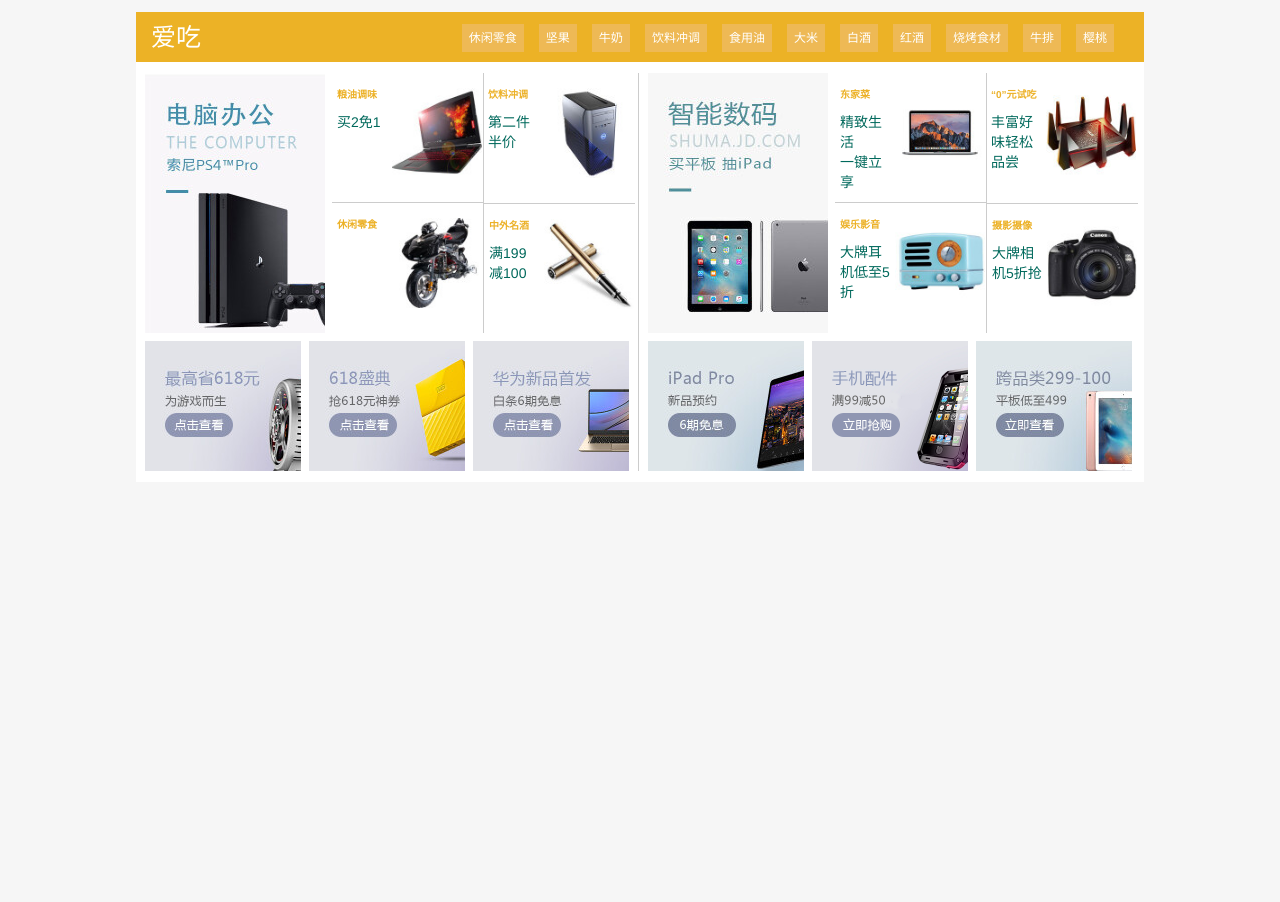
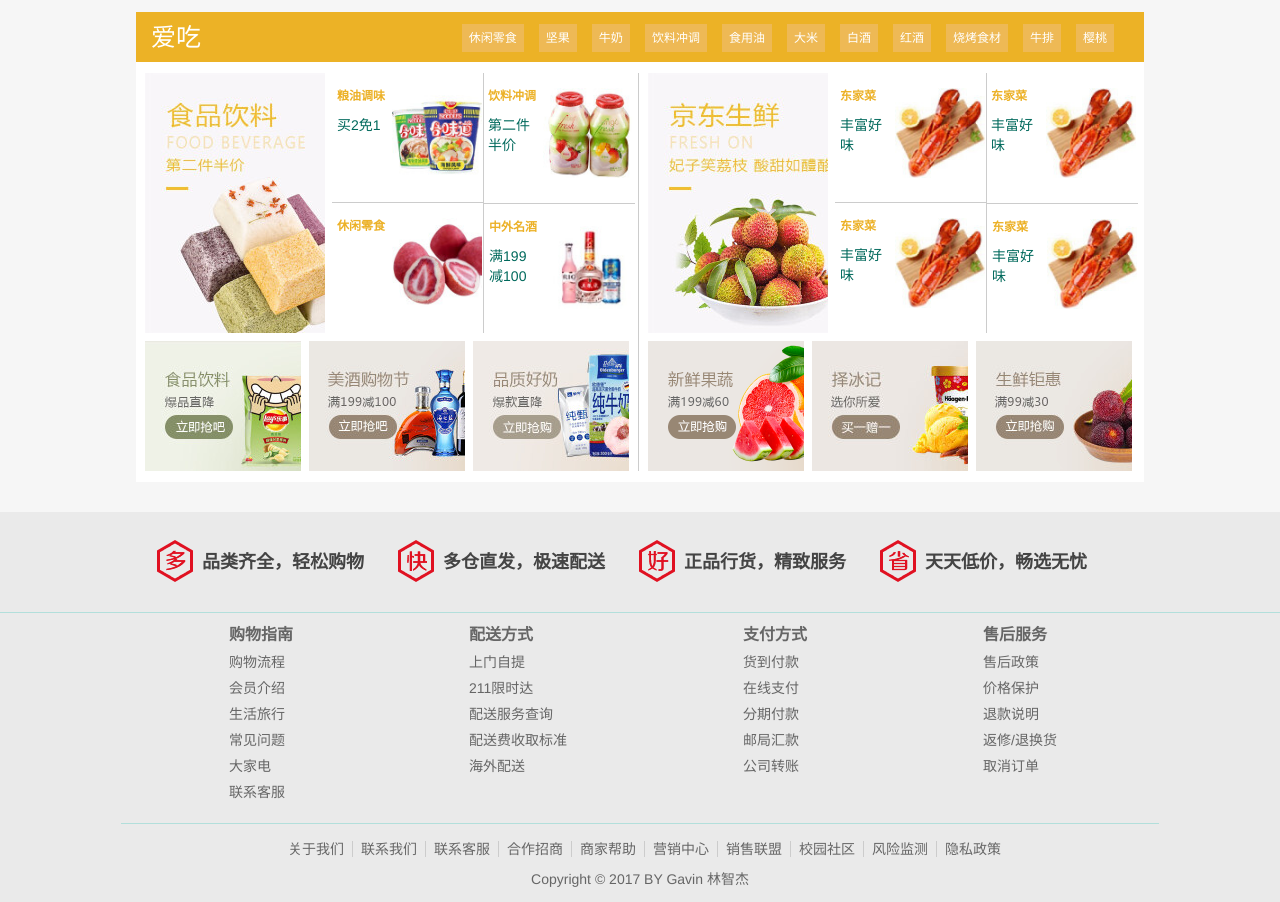
Before and after one commit to PowerDos/Mall, a plain HTML site: page index.html in a window 1280 px wide. Shown: the part 1478-2380 px from the top of the page. Before the commit the page ends 1960 px from the top, so only its background shows below. Drawn offline with Linux system fonts and the light colour scheme.

Commit message:
完成首首页页

```diff
--- a/index.html
+++ b/index.html
@@ -11,7 +11,7 @@
 		body{
 			background: #F6F6F6;
 		}
-		/*头部导航*/
+	/*****************************头部导航开始*****************************/
 		.nav{
 			width: 100%;
 			height: 35px;
@@ -48,6 +48,9 @@
 		.nav-pull-down-action{
 			background-color: #fff;
 		}
+	/*****************************头部导航结束*****************************/
+
+
 		/*字体颜色*/
 		.text-color-red{
 			color: #D9534F;
@@ -61,8 +64,12 @@
 			margin: 0px auto;
 			background: #F6F6F6;
 		}
-
-		/*搜索框*/
+		.servece-type{
+			width: 1038px;
+			margin: 0px auto;
+		}
+
+	/*****************************搜索框开始*****************************/
 		.search{
 			width: 100%;
 			margin: 15px auto;
@@ -81,8 +88,11 @@
 		}
 		.search-keyword{
 			margin: 5px auto;
+			cursor: pointer;
 			color: #999;
 		}
+	/*****************************搜索框结束*****************************/
+
 
 		/*专场导航*/
 		.nav-item{
@@ -149,7 +159,7 @@
 			float: left;
 		}
 
-		/*幻灯片*/
+	/*****************************幻灯片开始*****************************/
 		.slide{
 			width: 790px;
 			height: 340px;
@@ -197,6 +207,8 @@
 		.next{
 			right: 0px;
 		}
+	/*****************************幻灯片结束*****************************/
+
 
 		/*导航图片*/
 		.nav-show-img{
@@ -211,6 +223,7 @@
 		.content{
 			width: 100%;
 		}
+	/*****************************秒杀专栏开始*****************************/
 		/*秒杀专栏*/
 		.seckill{
 			width:100%;
@@ -288,7 +301,6 @@
 			color:#440106;
 		}
 
-		/*秒杀商品*/
 		.seckill-content{
 			width: 100%;
 			height: 280px;
@@ -330,8 +342,10 @@
 			font-size: 25px;
 			font-weight: bold;
 		}
-
-		/*商品专栏*/
+	/*****************************秒杀专栏结束*****************************/
+
+
+	/*****************************商品专栏开始*****************************/
 		.item-class{
 			width: 100%;
 			height: 470px;
@@ -435,10 +449,10 @@
 		}
 		.pt_bi_tit{
 			font-weight: bold;
+			font-size: 12px;
 			color: #4488A7;
 		}
 		.pt_bi_tit-eat{
-			font-size: 10px;
 			color: #ECB127;
 		}
 		.pt_bi_promo{
@@ -454,9 +468,106 @@
 			overflow: hidden;
 			float: left;
 		}
-
-
-		/*浮窗*/
+	/*****************************商品专栏结束*****************************/
+
+	/*****************************底 部 开 始*****************************/
+		.footer{
+			width: 100%;
+			height: 390px;
+			margin-top: 30px;
+			background-color: #EAEAEA;
+		}
+		.icon-row{
+			width: 1000px;
+			height: 64px;
+			margin: 18px auto;
+		}
+		.footer-icon{
+			margin-left: 17px;
+			margin-right: 17px;
+			float: left;
+		}
+		.footer-icon-child{
+			overflow: hidden;
+			position: absolute;
+			width: 36px;
+			height: 42px;
+			background-image: url(./img/ico_service.png);
+			text-indent: -999px;
+		}
+		.footer-icon-child-2{
+			background-position: 0 -43px;
+		}
+		.footer-icon-child-3{
+			background-position: 0 -86px;
+		}
+		.footer-icon-child-4{
+			background-position: 0 -129px;
+		}
+		.footer-icon-text{
+			margin-left: 45px;
+			color: #444444;
+			font-size: 18px;
+			font-weight: bold;
+			line-height: 64px;
+		}
+		.service-intro{
+			width: 100%;
+			border-top: 1px solid #B2DFDB;
+		}
+		.servece-type-info{
+			color: #666666;
+			float: left;
+			margin: 8px 68px;
+		}
+		.servece-type-info ul{
+			list-style: none;
+		}
+		.servece-type-info li{
+			font-size:14px;
+			cursor: pointer;
+			line-height: 26px;
+		}
+		.servece-type-info li:first-child{
+			font-size: 16px;
+			line-height: 28px;
+			font-weight: bold;
+		}
+		.friend-link{
+			width: 1038px;
+			margin: 0px auto;
+			color: #666;
+			border-top: 1px solid #B2DFDB;
+		}
+		.friend-link-item{
+			width: 800px;
+			margin: 0px auto;
+		}
+		.friend-link-item ul{
+			list-style: none;
+		}
+		.friend-link-item li{
+			padding: 5px 0px;
+			float: left;
+		}
+		.link-item{
+			padding: 0px 8px;
+			cursor: pointer;
+			border-right: 1px solid #ccc;
+		}
+		.link-last-item{
+			border:none;
+		}
+		.copyright{
+			width: 100%;
+			color: #666;
+			line-height: 30px;
+			cursor: pointer;
+			text-align: center;
+		}
+	/*****************************底 部 结 束*****************************/
+
+	/*****************************浮 窗 开 始*****************************/
 		/*地理位置*/
 		.city{
 			width: 250px;
@@ -549,22 +660,26 @@
 		.detail-item:hover{
 			color: #D9534F;
 		}
+	/*****************************浮 窗 结 束*****************************/
 	</style>
 </head>
 <body>
+	<!-- 顶部导航条 -->
 	<div class="nav">
 		<ul>
 			<li class="nav-pull-down location"><img src="img/icon_location.png"> 珠海</li>
 			<li><a href="#">手机商城</a></li>
 			<li><a href="#">网站导航</a></li>
-			<li><a href="#">客户服务</a> <span class="glyphicon glyphicon-menu-down"></span></li>
+			<li><a href="#">客户服务</a></span></li>
 			<li><a href="#">企业采购</a></li>
 			<li><a href="#">商城会员</a></li>
 			<li class="nav-pull-down my-shop"><a href="#">我的商城</a> <span class="glyphicon glyphicon-menu-down"></span></li>
 			<li>你好，请登录 <span class="text-color-red">免费注册</span></li>
 		</ul>
 	</div>
+	<!-- 内容主题 -->
 	<div class="container">
+		<!-- 搜索框 -->
 		<div class="search">
 			<div class="search-body">
 				<div class="input-group">
@@ -578,6 +693,7 @@
 			    </div>
 			</div>
 		</div>
+		<!-- 横向导航 -->
 		<div class="nav-item">
 			<ul>
 				<li><a href="#">秒杀</a></li>
@@ -592,6 +708,7 @@
 			</ul>
 		</div>
 		<div class="nav-body">
+			<!-- 侧边导航 -->
 			<div class="nav-side">
 				<ul>
 				    <li><span class="nav-side-item">家用电器</span></li>
@@ -634,6 +751,7 @@
 				</div>
 			</div>
 		</div>
+		<!-- 商品显示区域 -->
 		<div class="content">
 			<!-- 秒杀 -->
 			<div class="seckill">
@@ -705,7 +823,7 @@
 					</div>
 				</div>
 			</div>
-			<!-- 专场 -->
+			<!-- 电脑专场 -->
 			<div class="item-class">
 				<div class="item-class-head">
 					<span class="item-class-title">电脑数码</span>
@@ -834,7 +952,7 @@
 					</div>
 				</div>
 			</div>
-			<!-- 专场2 -->
+			<!-- 爱吃专场 -->
 			<div class="item-class">
 				<div class="item-class-head item-class-eat-head">
 					<span class="item-class-title">爱吃</span>
@@ -856,7 +974,7 @@
 				<div class="item-class-content">
 					<div class="item-content-top">
 						<div class="item-big-img">
-							<img src="img/item-computer-1.jpg" alt="">
+							<img src="img/item-eat-1-1.jpg" alt="">
 						</div>
 						<div class="item-four-img">
 							<div class="item-four-detail">
@@ -865,7 +983,7 @@
 									<p class="pt_bi_promo">买2免1</p>
 								</div>
 								<div class="item-four-detail-img">
-									<img src="img/item-computer-2.jpg" alt="">
+									<img src="img/item-eat-1-2.jpg" alt="">
 								</div>
 							</div>
 							<div class="item-four-detail">
@@ -874,7 +992,7 @@
 									<p class="pt_bi_promo">第二件半价</p>
 								</div>
 								<div class="item-four-detail-img">
-									<img src="img/item-computer-1-3.jpg" alt="">
+									<img src="img/item-eat-1-3.jpg" alt="">
 								</div>
 							</div>
 							<div class="item-four-detail">
@@ -883,7 +1001,7 @@
 									<p class="pt_bi_promo"满99减40</p>
 								</div>
 								<div class="item-four-detail-img">
-									<img src="img/item-computer-1-4.jpg" alt="">
+									<img src="img/item-eat-1-4.jpg" alt="">
 								</div>
 							</div>
 							<div class="item-four-detail">
@@ -892,82 +1010,172 @@
 									<p class="pt_bi_promo">满199减100</p>
 								</div>
 								<div class="item-four-detail-img">
-									<img src="img/item-computer-1-5.jpg" alt="">
+									<img src="img/item-eat-1-5.jpg" alt="">
 								</div>
 							</div>
 						</div>
 					</div>
 					<div class="item-content-bottom">
 						<div class="item-content-bottom-img">
-							<img src="img/item-computer-1-6.jpg">
+							<img src="img/item-eat-1-6.jpg">
 						</div>
 						<div class="item-content-bottom-img">
-							<img src="img/item-computer-1-7.jpg">
+							<img src="img/item-eat-1-7.jpg">
 						</div>
 						<div class="item-content-bottom-img">
-							<img src="img/item-computer-1-8.jpg">
+							<img src="img/item-eat-1-8.jpg">
 						</div>
 					</div>
 				</div>
 				<div class="item-class-content">
 					<div class="item-content-top">
 						<div class="item-big-img">
-							<img src="img/item-computer-2-1.jpg" alt="">
+							<img src="img/item-eat-2-1.jpg" alt="">
 						</div>
 						<div class="item-four-img">
 							<div class="item-four-detail">
 								<div class="item-four-detail-text">
 									<p class="pt_bi_tit pt_bi_tit-eat">东家菜</p>
-									<p class="pt_bi_promo">精致生活<br>一键立享</p>
+									<p class="pt_bi_promo">丰富好味</p>
 								</div>
 								<div class="item-four-detail-img">
-									<img src="img/item-computer-2-2.jpg" alt="">
+									<img src="img/item-eat-2-2.jpg" alt="">
 								</div>
 							</div>
 							<div class="item-four-detail">
 								<div class="item-four-detail-text">
-									<p class="pt_bi_tit pt_bi_tit-eat">“0”元试吃</p>
-									<p class="pt_bi_promo">丰富好味轻松品尝</p>
+									<p class="pt_bi_tit pt_bi_tit-eat">东家菜</p>
+									<p class="pt_bi_promo">丰富好味</p>
 								</div>
 								<div class="item-four-detail-img">
-									<img src="img/item-computer-2-3.jpg" alt="">
+									<img src="img/item-eat-2-2.jpg" alt="">
 								</div>
 							</div>
 							<div class="item-four-detail">
 								<div class="item-four-detail-text">
-									<p class="pt_bi_tit pt_bi_tit-eat">娱乐影音</p>
-									<p class="pt_bi_promo">大牌耳机低至5折</p>
+									<p class="pt_bi_tit pt_bi_tit-eat">东家菜</p>
+									<p class="pt_bi_promo">丰富好味</p>
 								</div>
 								<div class="item-four-detail-img">
-									<img src="img/item-computer-2-4.jpg" alt="">
+									<img src="img/item-eat-2-2.jpg" alt="">
 								</div>
 							</div>
 							<div class="item-four-detail">
 								<div class="item-four-detail-text">
-									<p class="pt_bi_tit pt_bi_tit-eat">摄影摄像</p>
-									<p class="pt_bi_promo">大牌相机5折抢</p>
+									<p class="pt_bi_tit pt_bi_tit-eat">东家菜</p>
+									<p class="pt_bi_promo">丰富好味</p>
 								</div>
 								<div class="item-four-detail-img">
-									<img src="img/item-computer-2-5.jpg" alt="">
+									<img src="img/item-eat-2-2.jpg" alt="">
 								</div>
 							</div>
 						</div>
 					</div>
 					<div class="item-content-bottom">
 						<div class="item-content-bottom-img">
-							<img src="img/item-computer-2-6.jpg">
+							<img src="img/item-eat-2-6.jpg">
 						</div>
 						<div class="item-content-bottom-img">
-							<img src="img/item-computer-2-7.jpg">
+							<img src="img/item-eat-2-7.jpg">
 						</div>
 						<div class="item-content-bottom-img">
-							<img src="img/item-computer-2-8.jpg">
+							<img src="img/item-eat-2-8.jpg">
 						</div>
 					</div>
 				</div>
 			</div>
 		</div>
 	</div>
+	<!-- 清除浮动 -->
+	<div class="clearfix"></div>
+	<!-- 底部 -->
+	<footer class="footer">
+		<div class="clearfix"></div>
+		<div class="icon-row">
+			<div class="footer-icon">
+				<h5 class="footer-icon-child"></h5>
+				<span class="footer-icon-text">品类齐全，轻松购物</span>
+			</div>
+			<div class="footer-icon">
+				<h5 class="footer-icon-child footer-icon-child-2"></h5>
+				<span class="footer-icon-text">多仓直发，极速配送</span>
+			</div>
+			<div class="footer-icon">
+				<h5 class="footer-icon-child footer-icon-child-3"></h5>
+				<span class="footer-icon-text">正品行货，精致服务</span>
+			</div>
+			<div class="footer-icon">
+				<h5 class="footer-icon-child footer-icon-child-4"></h5>
+				<span class="footer-icon-text">天天低价，畅选无忧</span>
+			</div>
+		</div>
+		<div class="service-intro">
+			<div class="servece-type">
+				<div class="servece-type-info">
+					<ul>
+						<li>购物指南</li>
+						<li>购物流程</li>
+						<li>会员介绍</li>
+						<li>生活旅行</li>
+						<li>常见问题</li>
+						<li>大家电</li>
+						<li>联系客服</li>
+					</ul>
+				</div>
+				<div class="servece-type-info">
+					<ul>
+						<li>配送方式</li>
+						<li>上门自提</li>
+						<li>211限时达</li>
+						<li>配送服务查询</li>
+						<li>配送费收取标准</li>
+						<li>海外配送</li>
+					</ul>
+				</div>
+				<div class="servece-type-info">
+					<ul>
+						<li>支付方式</li>
+						<li>货到付款</li>
+						<li>在线支付</li>
+						<li>分期付款</li>
+						<li>邮局汇款</li>
+						<li>公司转账</li>
+					</ul>
+				</div>
+				<div class="servece-type-info">
+					<ul>
+						<li>售后服务</li>
+						<li>售后政策</li>
+						<li>价格保护</li>
+						<li>退款说明</li>
+						<li>返修/退换货</li>
+						<li>取消订单</li>
+					</ul>
+				</div>
+			</div>
+			<div class="clearfix"></div>
+			<div class="friend-link">
+				<div class="friend-link-item">
+					<ul>
+						<li><span class="link-item">关于我们</span></li>
+						<li><span class="link-item">联系我们</span></li>
+						<li><span class="link-item">联系客服</span></li>
+						<li><span class="link-item">合作招商</span></li>
+						<li><span class="link-item">商家帮助</span></li>
+						<li><span class="link-item">营销中心</span></li>
+						<li><span class="link-item">销售联盟</span></li>
+						<li><span class="link-item">校园社区</span></li>
+						<li><span class="link-item">风险监测</span></li>
+						<li><span class="link-item link-last-item">隐私政策</span></li>
+					</ul>
+				</div>
+			</div>
+			<div class="clearfix"></div>
+			<div class="copyright">
+				<p>Copyright © 2017 BY Gavin 林智杰</p>
+			</div>
+		</div>
+	</footer>
 	<!-- 页面上的各种浮窗 -->
 	<!-- 地理位置 -->
 	<div class="city">
@@ -1310,6 +1518,7 @@
 			$('.location').removeClass("nav-pull-down-action");
 		}
 	);
+
 	//在我的商城上
 	$('.my-shop,.my-shop-panel').hover(
 		function(){
@@ -1318,7 +1527,7 @@
 			$('.my-shop-panel').css('left', locatOffset.left + "px");
 			$('.my-shop-panel').css('top', (locatOffset.top+35) + "px");
 			$('.my-shop').addClass("nav-pull-down-action");
-			$('.my-shop').children('a').css("border", "none");
+			$('.my-shop').children('a').css("border-left", "1px solid #fff");
 		},
 		function(){
 			$('.my-shop-panel').hide();
```
Also changed, not shown: img/ico_service.png (added), img/item-eat-1-1.jpg (added), img/item-eat-1-2.jpg (added), img/item-eat-1-3.jpg (added), img/item-eat-1-4.jpg (added), img/item-eat-1-5.jpg (added), img/item-eat-1-6.jpg (added), img/item-eat-1-7.jpg (added), img/item-eat-1-8.jpg (added), img/item-eat-2-1.jpg (added), img/item-eat-2-2.jpg (added), img/item-eat-2-6.jpg (added), img/item-eat-2-7.jpg (added), img/item-eat-2-8.jpg (added).
